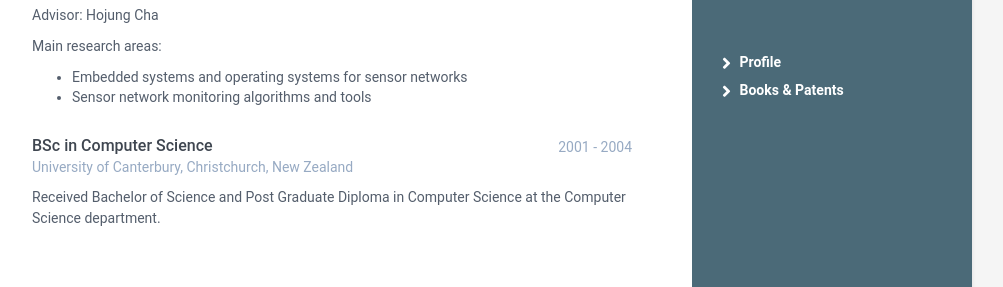
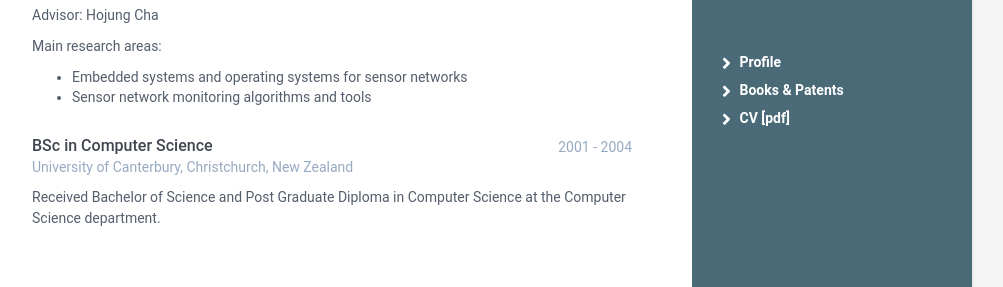
Before and after one commit to inukj/inukj.github.io, a Jekyll site: the page built from index.html, in a window 1280 px wide and 900 px high, scrolled down 555 px. Shown: the part 150-437 px from the top of the window, without its empty margins (168-1171 px from the left). Built offline with Jekyll 4.4.1, drawn with Linux system fonts in a browser that asks for light colours.

Commit message:
upload cv

```diff
--- a/_includes/sidebar.html
+++ b/_includes/sidebar.html
@@ -38,6 +38,12 @@
         </li>
       </h5>
 
+      <h5>
+        <li class="cv"><i class="fas fa-angle-right"></i>
+        <a href="assets/data/inukjung_cv.pdf">CV [pdf]</a>
+        </li>
+      </h5>
+
     </ul>
   </div>
 
```
